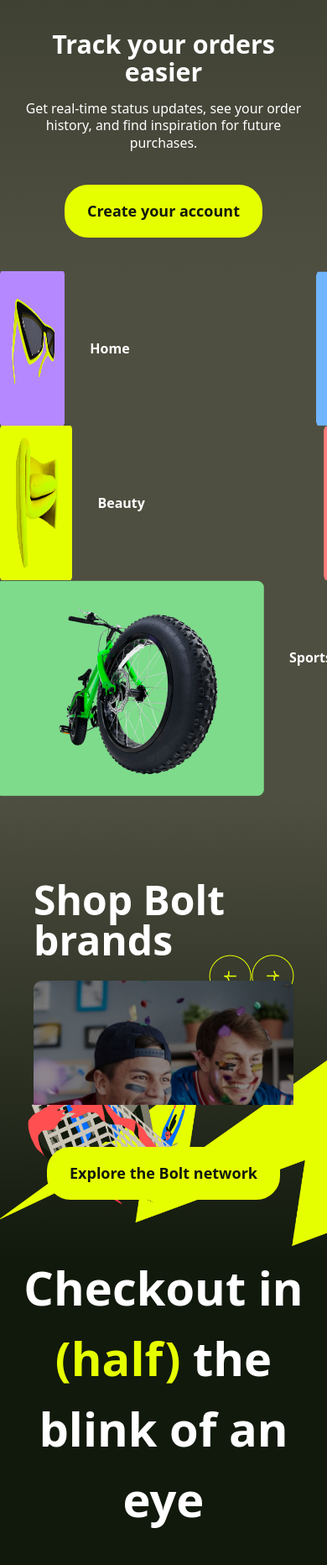
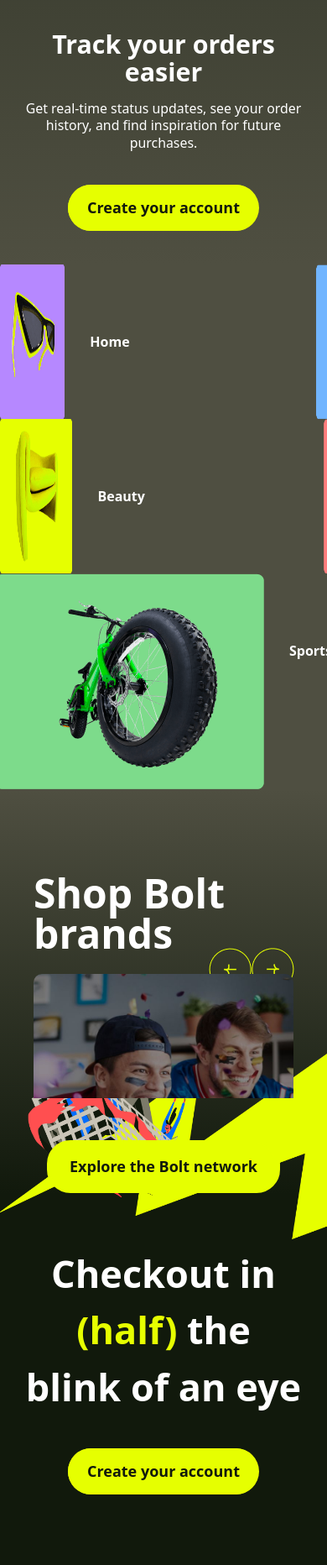
Before and after one commit to onifadjosh/BOLT, a website: page index.html in a window 390 px wide. Shown: the part 3358-5222 px from the top of the page at 84% size. Drawn offline with nearby package versions, Linux system fonts and the light colour scheme.

Commit message:
responsiveness changes

```diff
--- a/index.html
+++ b/index.html
@@ -181,7 +181,7 @@
         </div>
 
         <div class="flex justify-center md:pt-[100px] md:pb-[142px] py-10">
-            <a href="http://" class="btn1 px-[23px] py-[14px] bg-[#E6FF00] text-[18px] text-[#11190C] border-4 border-[#E6FF00] font-semibold cursor-pointer text-center rounded-[28px]">Create your account</a>
+            <a href="http://" class="btn1 px-[23px] py-[14px] bg-[#E6FF00] text-[18px] text-[#11190C] md:border-4 border-[#E6FF00] font-semibold cursor-pointer text-center rounded-[28px]">Create your account</a>
         </div>
     </section>
 
@@ -334,7 +334,7 @@
             </div>
 
             <div>
-                <h1 class="text-[#FFFFFF] text-[56px] lg:text-[62px] font-bold text-center">
+                <h1 class="text-[#FFFFFF] text-[45px] md:text-[56px] lg:text-[62px] font-bold text-center">
                     Checkout in
                     <span class="text-[#E6FF00]">
                         (half)
@@ -344,7 +344,7 @@
                 </h1>
 
                 <div class="flex justify-center pt-[40px] pb-[125px]">
-                    <a href="http://" class="btn1 px-[23px] py-[14px] bg-[#E6FF00] text-[#11190C] border-4 border-[#E6FF00] rounded-[28px] text-center text-[18px] font-semibold cursor-pointer">Create your account</a>
+                    <a href="http://" class="btn1 px-[23px] py-[14px] bg-[#E6FF00] text-[#11190C] md:border-4 border-[#E6FF00] rounded-[28px] text-center text-[18px] font-semibold cursor-pointer">Create your account</a>
                 </div>
             </div>
         </div>
@@ -358,7 +358,7 @@
     <!-- last section -->
     <footer class="bg-[#E6FF00] px-[20px] lg:px-[70px]">
         <div>
-            <div class="py-[80px]  flex md:flex-col xl:flex-row justify-center gap-[21px] items-center md:items-start lg:items-center">
+            <div class="py-[80px]  flex flex-col xl:flex-row justify-center gap-[21px] items-center md:items-start lg:items-center">
                 <p class="font-bold text-[18px] lg:text-[20px]">Are you a business?</p>
 
                 <p class="font-medium text-[18px] lg:text-[20px]">
```
Also changed, not shown: dist/output.css.
